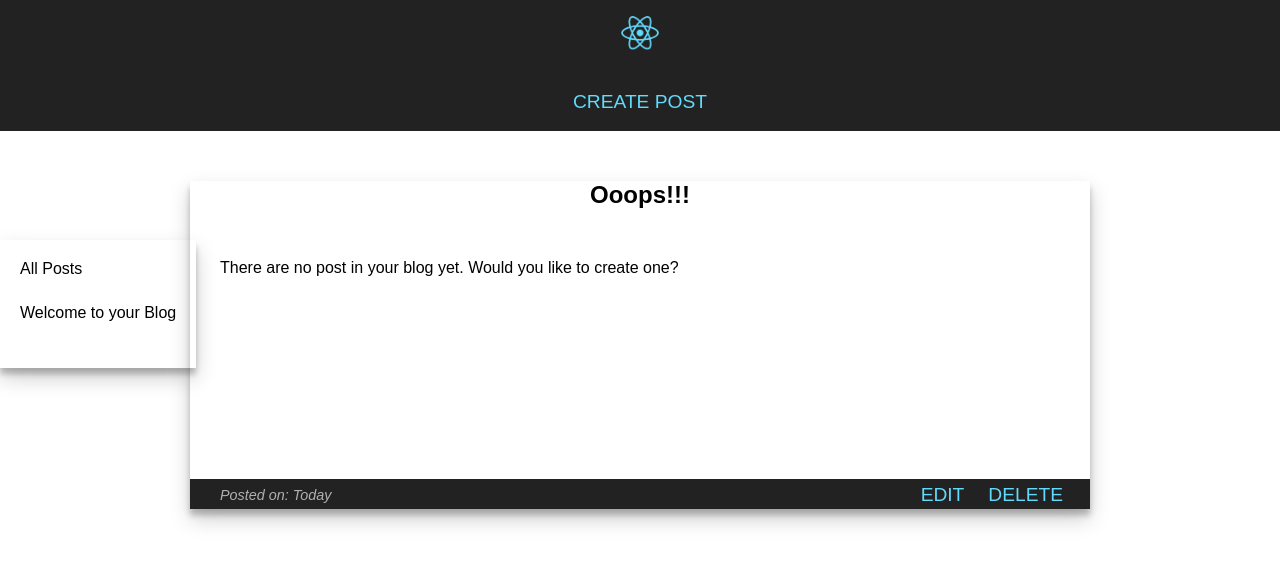
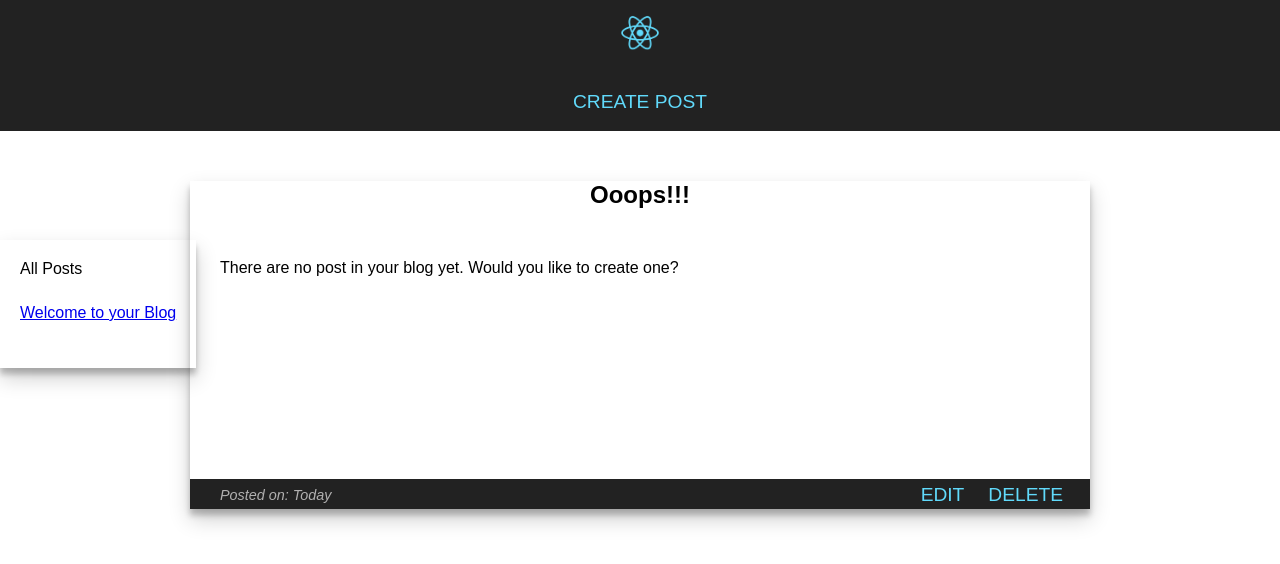
Before and after one commit to AndreyBarkov/React-blog, a React (Create React App) app: page / in a window 1280 px wide. Shown: the top 564 px of the page. Built offline with nearby package versions, Linux system fonts and the light colour scheme.

Commit message:
Binded edit and id on the post, Binded list links to the position of the post in the feed without page reload

```diff
--- a/src/components/List.js
+++ b/src/components/List.js
@@ -7,14 +7,13 @@ const List = props => {
     console.log("no posts");
     list = <li>There are no posts yet</li>;
   } else {
-    list = props.posts.map((post, index) => (
-      <li
+    list = props.posts.map((post) => (
+      <a href={'#'+post.id}><li
         key={post.id}
-        className={post.id === props.currentPost ? "selected" : ""}
         onClick={() => props.OnClick(post.id)}
       >
         {post.title}
-      </li>
+      </li></a>
     ));
   }
   return (
@@ -25,7 +24,7 @@ const List = props => {
   );
 };
 List.propTypes = {
-  currentPost: PropTypes.number.isRequired,
+
   OnClick: PropTypes.func,
   posts: PropTypes.arrayOf(
     PropTypes.shape({
--- a/src/components/Post.js
+++ b/src/components/Post.js
@@ -13,7 +13,7 @@ const Post = props => {
     }
   };
     return (
-      <div className="post">
+      <div id={props.post.id} className="post">
         <h2 className="post-title">{props.post.title}</h2>
         <div
           className="post-text"
@@ -21,11 +21,11 @@ const Post = props => {
         />
         <div className="post-bottom">
         <div  className="date-posted">Posted on: {props.post.datePosted}</div>
-        <div disabled={props.post.id !== -1} className="button edit-post" onClick={() => props.editPost()}>
+        <div  className="button edit-post" onClick={() => props.editPost(props.post.id)}>
           EDIT
         </div>
         <div
-          disabled={props.post.id !== -1}
+
           className="button delete-post"
           onClick={() => deletePostWithConfirmation(props.post.id)}
         >
@@ -55,7 +55,7 @@ Post.defaultProps = {
 }
 function mapDispatchToProps(dispatch) {
   return {
-    editPost: newPost => dispatch(editPost()),
+    editPost: id => dispatch(editPost(id)),
     newPost: () => dispatch(newPost()),
     deletePost: id => dispatch(deletePost(id))
   };
```
